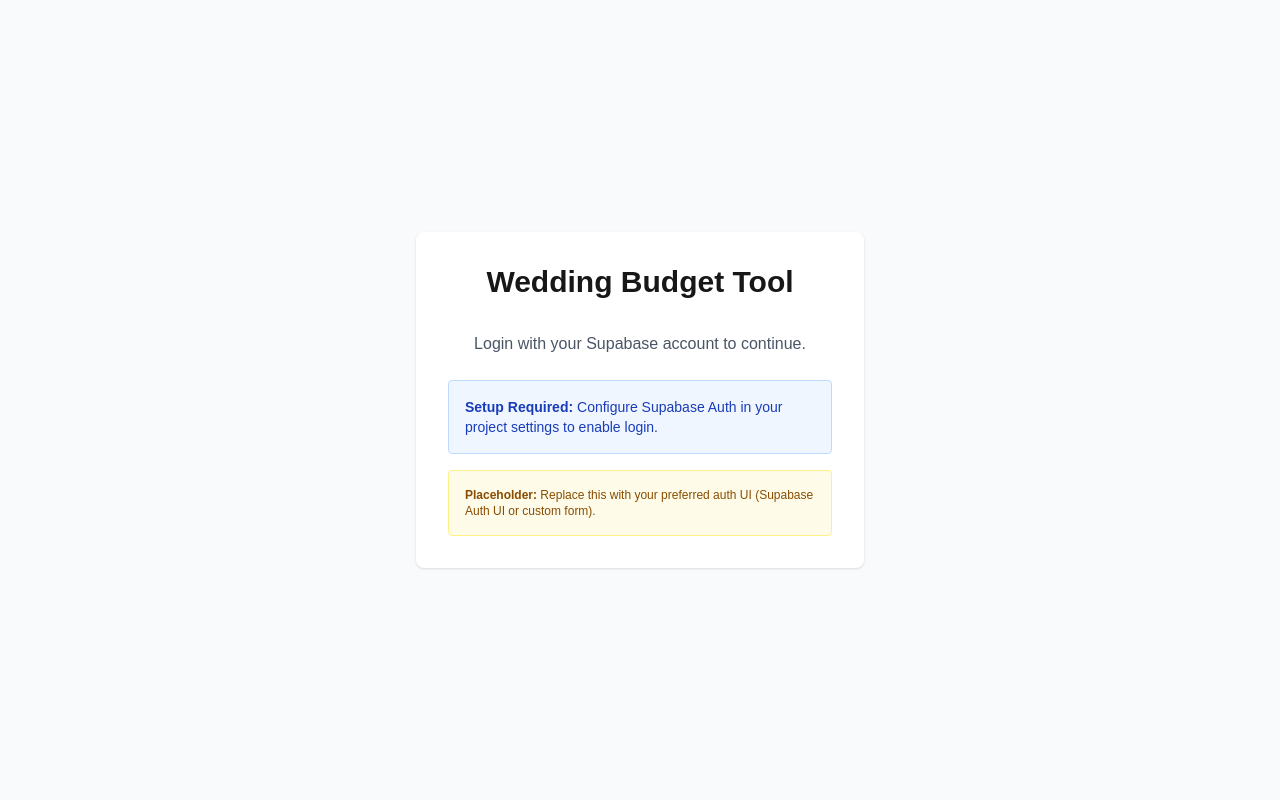
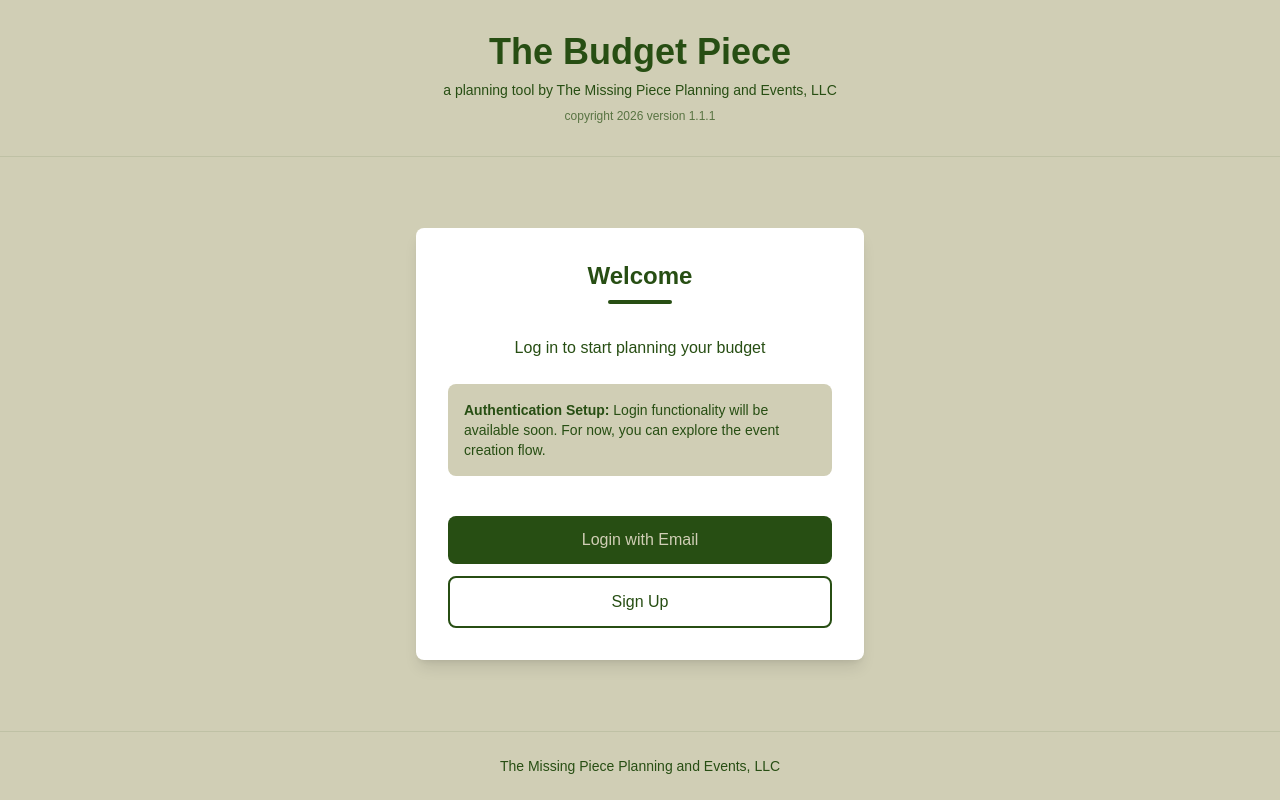
Before and after one commit to tori-ops/budget-piece, a Next.js app: page /login in a window 1280 px wide. Built offline with nearby package versions, Linux system fonts and the light colour scheme; no server answers.

Commit message:
design: Update login page with The Missing Piece branding and color scheme

```diff
--- a/src/app/login/page.tsx
+++ b/src/app/login/page.tsx
@@ -35,28 +35,76 @@ export default async function LoginPage() {
   }
 
   return (
-    <div className="min-h-screen flex items-center justify-center bg-gray-50">
-      <div className="max-w-md w-full bg-white rounded-lg shadow p-8">
-        <h1 className="text-3xl font-bold text-center mb-8">Wedding Budget Tool</h1>
+    <div className="min-h-screen flex flex-col" style={{ backgroundColor: '#D0CEB5' }}>
+      {/* Header */}
+      <header className="py-8 px-4 text-center border-b" style={{ borderColor: 'rgba(39, 78, 19, 0.1)' }}>
+        <h1 className="text-4xl font-bold mb-2" style={{ color: '#274E13' }}>
+          The Budget Piece
+        </h1>
+        <p className="text-sm" style={{ color: '#274E13' }}>
+          a planning tool by The Missing Piece Planning and Events, LLC
+        </p>
+        <p className="text-xs mt-2 opacity-70" style={{ color: '#274E13' }}>
+          copyright 2026 version 1.1.1
+        </p>
+      </header>
 
-        <div className="space-y-4">
-          <p className="text-gray-600 text-center mb-6">
-            Login with your Supabase account to continue.
-          </p>
+      {/* Main Content */}
+      <div className="flex-1 flex items-center justify-center px-4 py-12">
+        <div className="max-w-md w-full rounded-lg shadow-lg p-8" style={{ backgroundColor: '#FFFFFF' }}>
+          <h2 className="text-2xl font-bold text-center mb-2" style={{ color: '#274E13' }}>
+            Welcome
+          </h2>
 
-          <div className="bg-blue-50 border border-blue-200 rounded p-4">
-            <p className="text-sm text-blue-800">
-              <strong>Setup Required:</strong> Configure Supabase Auth in your project settings to enable login.
+          <div className="h-1 w-16 mx-auto mb-8 rounded" style={{ backgroundColor: '#274E13' }}></div>
+
+          <div className="space-y-6">
+            <p className="text-center" style={{ color: '#274E13' }}>
+              Log in to start planning your budget
             </p>
-          </div>
 
-          <div className="bg-yellow-50 border border-yellow-200 rounded p-4 mt-4">
-            <p className="text-xs text-yellow-800">
-              <strong>Placeholder:</strong> Replace this with your preferred auth UI (Supabase Auth UI or custom form).
-            </p>
+            <div className="rounded-lg p-4" style={{ backgroundColor: '#D0CEB5' }}>
+              <p className="text-sm" style={{ color: '#274E13' }}>
+                <strong>Authentication Setup:</strong> Login functionality will be available soon. For now, you can explore the event creation flow.
+              </p>
+            </div>
+
+            <div className="pt-4 space-y-3">
+              <button
+                className="w-full py-3 px-4 rounded-lg font-medium transition-all duration-200"
+                style={{
+                  backgroundColor: '#274E13',
+                  color: '#D0CEB5',
+                }}
+                onMouseEnter={(e) => (e.currentTarget.style.opacity = '0.9')}
+                onMouseLeave={(e) => (e.currentTarget.style.opacity = '1')}
+              >
+                Login with Email
+              </button>
+
+              <button
+                className="w-full py-3 px-4 rounded-lg font-medium transition-all duration-200 border-2"
+                style={{
+                  borderColor: '#274E13',
+                  color: '#274E13',
+                  backgroundColor: 'transparent'
+                }}
+                onMouseEnter={(e) => (e.currentTarget.style.backgroundColor = '#D0CEB5')}
+                onMouseLeave={(e) => (e.currentTarget.style.backgroundColor = 'transparent')}
+              >
+                Sign Up
+              </button>
+            </div>
           </div>
         </div>
       </div>
+
+      {/* Footer */}
+      <footer className="py-6 px-4 text-center border-t" style={{ borderColor: 'rgba(39, 78, 19, 0.1)' }}>
+        <p className="text-sm" style={{ color: '#274E13' }}>
+          The Missing Piece Planning and Events, LLC
+        </p>
+      </footer>
     </div>
   );
 }
```
